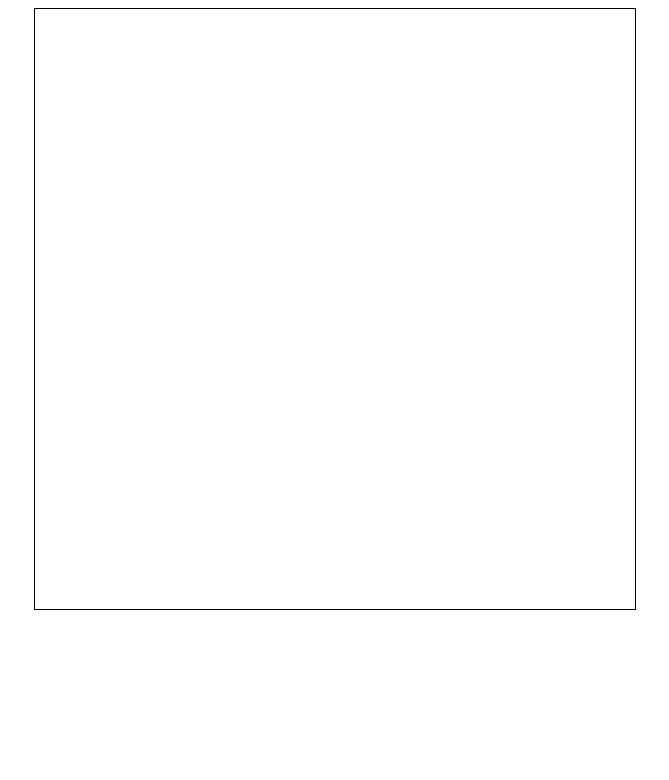
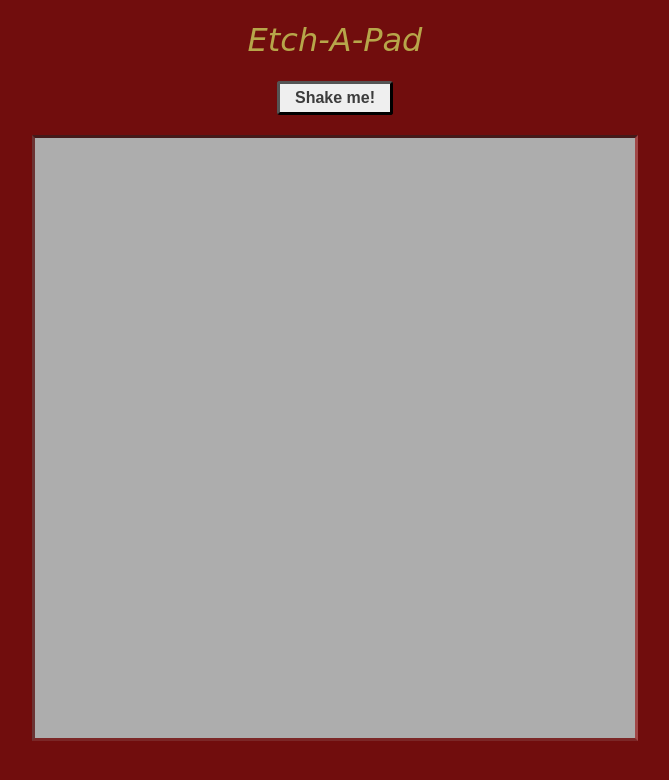
Before and after one commit to lousaint/etch-a-pad, a plain HTML site: page index.html in a window 1280 px wide. Shown: the whole page, without its empty margins (305-974 px from the left). Drawn offline with nearby package versions, Linux system fonts and the light colour scheme.

Commit message:
Add styling and button to clear and set dimensions

```diff
--- a/index.html
+++ b/index.html
@@ -5,6 +5,8 @@
     <link rel="stylesheet" type="text/css" href="styles/etchapad.css">
   </head>
   <body>
+    <h1>Etch-A-Pad</h1>
+    <button id="shakebutton" type="button">Shake me!</button>
     <div id="container">
     </div>
     <script src="https://ajax.googleapis.com/ajax/libs/jquery/1.11.0/jquery.min.js"></script>
--- a/scripts/etchapad.js
+++ b/scripts/etchapad.js
@@ -1,9 +1,23 @@
 $(document).ready(function() {
   var gridSize = 16;
+
+  drawGrid(gridSize);
+
+  $("#shakebutton").click(function() {
+    gridSize = prompt("How many squares?");
+    $(".square").remove();
+    $(".row").remove();
+    drawGrid(gridSize);
+  })
+});
+
+function drawGrid(gridSize)
+{
   var containerWidth = $("#container").width();
   var containerHeight = $("#container").height();
   var squareHeight = containerHeight / gridSize;
   var squareWidth = containerWidth / gridSize;
+
   for (var row = 0; row < gridSize; row++)
   {
     var $rowDiv = $('<div class="row" id="row' + row + '"></div>');
@@ -14,10 +28,12 @@ $(document).ready(function() {
       $rowDiv.append($columnDiv);
     }
   }
+
   $(".row").height(squareHeight);
   $(".square").height(squareHeight);
   $(".square").width(squareWidth);
-  $(".square").mouseenter(function() {
+
+  $(".square").hover(function() {
     $(this).addClass("highlight");
   });
-});
+}
--- a/styles/etchapad.css
+++ b/styles/etchapad.css
@@ -1,9 +1,36 @@
+body {
+  background-color: #710d0d;
+  text-align: center;
+}
+
+h1 {
+  font-family: cursive;
+  text-align: center;
+  font-weight: normal;
+  font-style: italic;
+  color: #b7a64a;
+}
+
+button {
+  font-size: 16px;
+  font-weight: bold;
+  color: #3c3c3c;
+  margin-bottom: 20px;
+  padding: 5px 15px 5px 15px;
+  border-radius: 3px;
+  border-width: 3px;
+}
+
 #container {
   width: 600px;
   height: 600px;
   padding: 0;
   margin: auto;
-  border: 1px solid black;
+  border-top: 3px solid #441a1a;
+  border-bottom: 3px solid #7b2727;
+  border-right: 3px solid #a04747;
+  border-left: 3px solid #6b3333;
+  background-color: #adadad;
 }
 
 .row {
```
